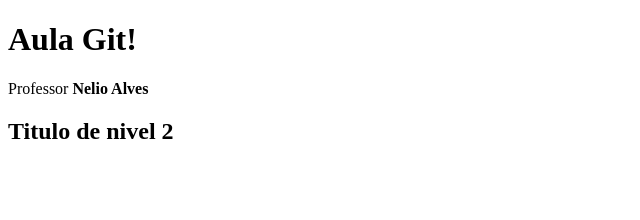
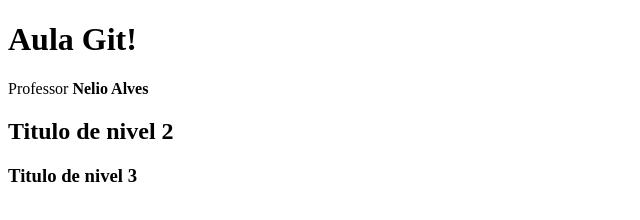
Before and after one commit to LucioMartinsDw/aula-git-hub, a plain HTML site: page index.html in a window 1280 px wide. Shown: the whole page, without its empty margins (0-640 px from the left). Drawn offline with Linux system fonts and the light colour scheme.

Commit message:
Titulo nivel 3

```diff
--- a/index.html
+++ b/index.html
@@ -11,6 +11,7 @@
     <h1>Aula Git!</h1>
     <p>Professor <strong>Nelio Alves</strong></p>
     <h2>Titulo de nivel 2</h2>
+    <h3>Titulo de nivel 3</h3>
 </body>
 
 </html>
```
